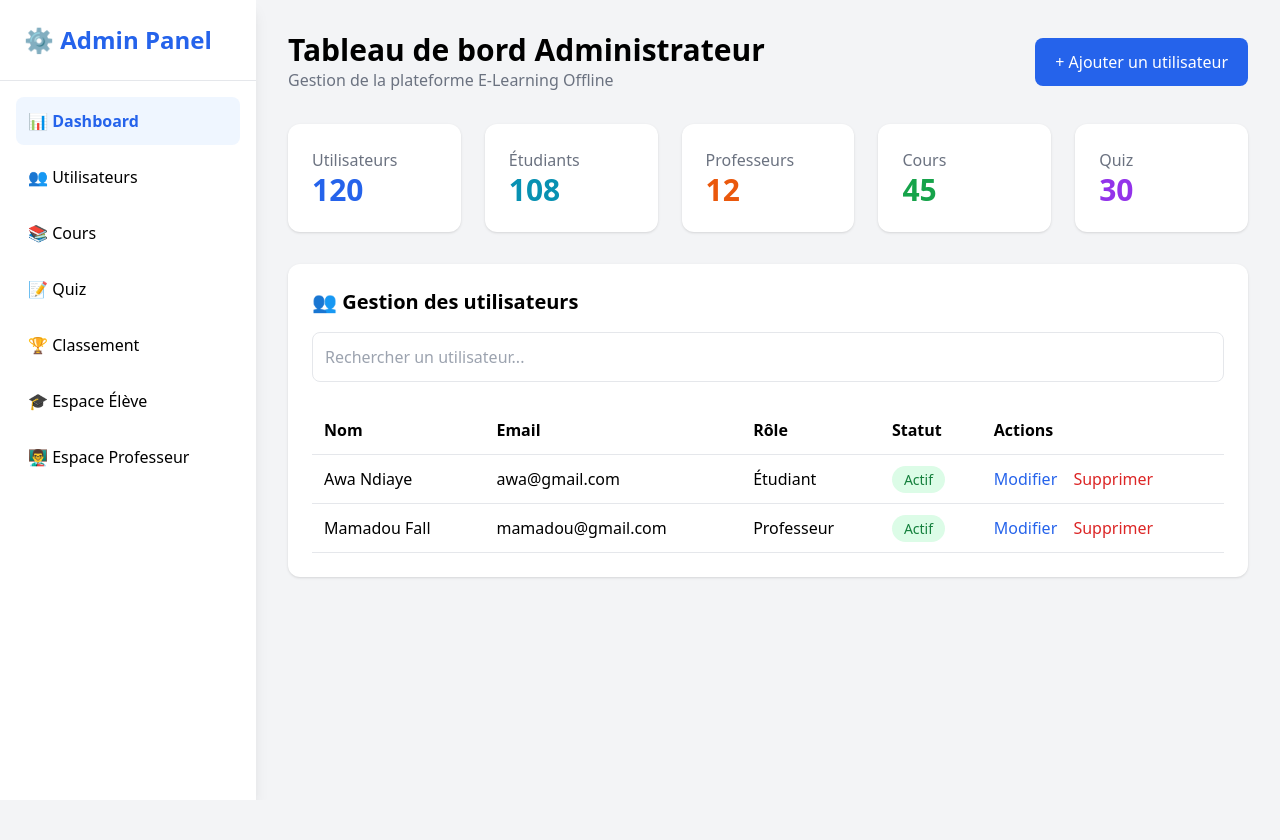
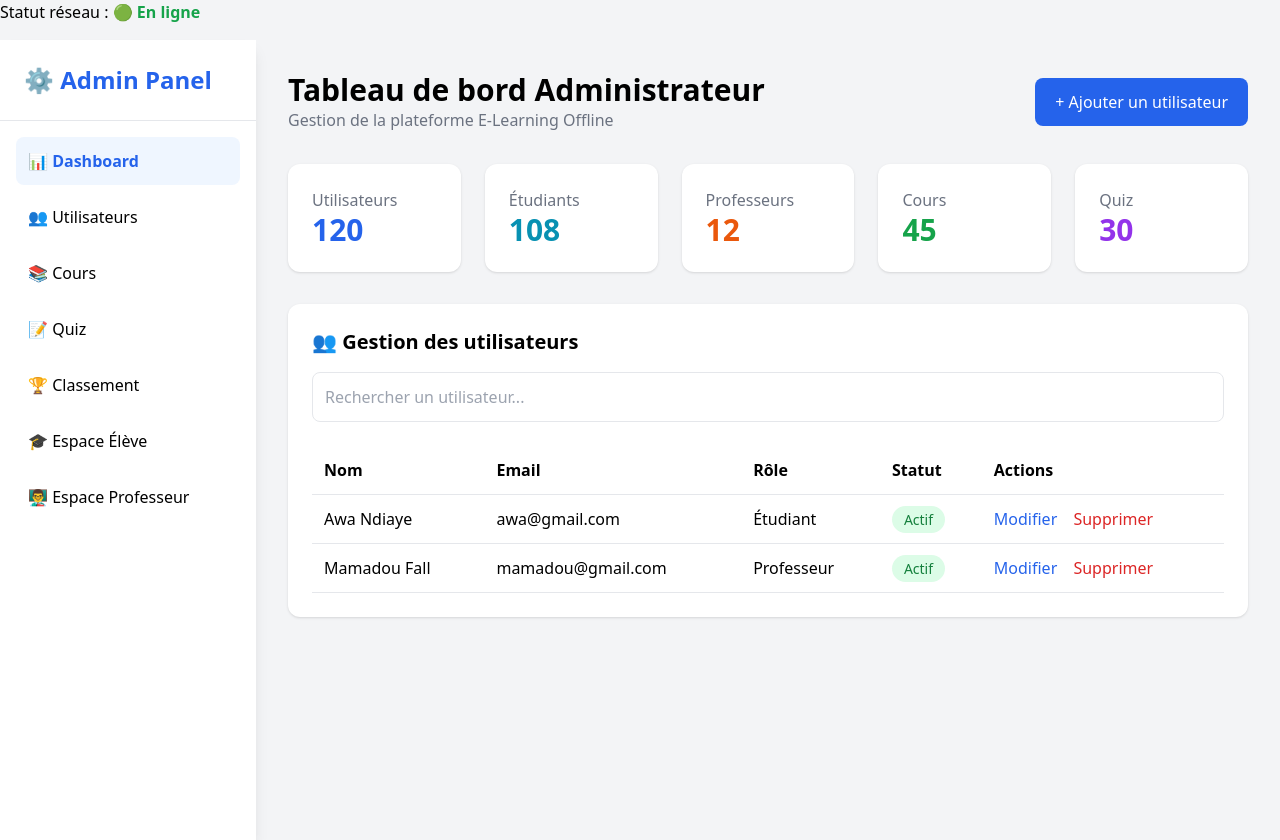
Before and after one commit to cheickbougoum90-web/elearning-offline, a plain HTML site: page frontend/admin.html in a window 1280 px wide. Before the commit the page ends 800 px from the top, so only its background shows below. Drawn offline with nearby package versions, Linux system fonts and the light colour scheme.

Commit message:
feat: amelioration5

```diff
--- a/frontend/admin.html
+++ b/frontend/admin.html
@@ -10,6 +10,13 @@
 </head>
 
 <body class="bg-gray-100">
+
+ <div class="mb-4">
+    Statut réseau :
+    <span id="network-status" class="font-semibold">
+        ...
+    </span>
+</div>
 
 <div class="flex min-h-screen">
 
@@ -269,8 +276,14 @@ function deleteUser(name) {
         alert("Utilisateur supprimé (simulation)");
     }
 }
+window.onclick = function(event) {
+    let modal = document.getElementById("modal");
+    if (event.target === modal) {
+        closeModal();
+    }
+}
 
 </script>
-
+<script src="js/network.js"></script>
 </body>
 </html>
--- /dev/null
+++ b/frontend/js/network.js
@@ -0,0 +1,20 @@
+function updateNetworkStatus() {
+    const status = document.getElementById("network-status");
+
+    if (!status) return;
+
+    if (navigator.onLine) {
+        status.innerText = "🟢 En ligne";
+        status.className = "text-green-600 font-semibold";
+    } else {
+        status.innerText = "🔴 Hors ligne";
+        status.className = "text-red-600 font-semibold";
+    }
+}
+
+// Détection connexion
+window.addEventListener("online", updateNetworkStatus);
+window.addEventListener("offline", updateNetworkStatus);
+
+// Initialisation
+window.addEventListener("load", updateNetworkStatus);
```
